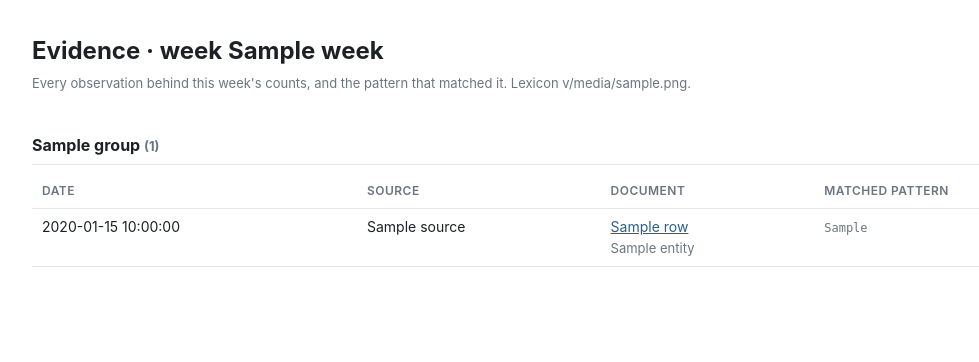
After one commit to KD1960/Supply-Chain-Innovation-Observatory, a Python web app: template observatory/templates/evidence.html.j2 in a window 1280 px wide. The commit adds this page. Shown: the top 362 px of the page, without its empty margins (68-1047 px from the left). Run offline with Jinja, Linux system fonts and the light colour scheme; the template is opened without the code that fills it: most values are stand-ins (such as "Sample title", 1, 10 or a date in 2020).

Commit message:
feat: evidence drill-down page linked from the dashboard

```diff
--- a/observatory/templates/dashboard.html.j2
+++ b/observatory/templates/dashboard.html.j2
@@ -53,7 +53,7 @@
     <tbody>
     {% for mover in movers %}
       <tr>
-        <td>{{ mover.name }}</td>
+        <td><a href="evidence.html#{{ mover.tech_id }}">{{ mover.name }}</a></td>
         <td>{{ mover.family }}</td>
         <td class="num {{ 'up' if mover.momentum > 0 else 'down' }}">{{ '%+.2f'|format(mover.momentum) }}</td>
         <td class="num">{{ '%+.2f'|format(mover.sai) if mover.sai is not none else '—' }}</td>
@@ -100,7 +100,7 @@
   {% if warming_up %}
   <footer>
     Warming up (fewer than 12 weeks of history, no scores yet):
-    {{ warming_up|join(', ') }}
+    {% for tech in warming_up %}<a href="evidence.html#{{ tech.tech_id }}">{{ tech.name }}</a>{% if not loop.last %}, {% endif %}{% endfor %}
   </footer>
   {% endif %}
 </main>
--- /dev/null
+++ b/observatory/templates/evidence.html.j2
@@ -0,0 +1,56 @@
+<!doctype html>
+<html lang="en">
+<head>
+<meta charset="utf-8">
+<meta name="viewport" content="width=device-width, initial-scale=1">
+<title>Observatory evidence &middot; {{ week }}</title>
+<style>
+  :root { --ink: #1d2125; --muted: #6b7580; --rule: #e3e6e9; }
+  body { margin: 0; background: #fff; color: var(--ink);
+         font: 15px/1.55 -apple-system, BlinkMacSystemFont, "Segoe UI", Helvetica, Arial, sans-serif; }
+  main { max-width: 1080px; margin: 0 auto; padding: 32px 24px 96px; }
+  h1 { font-size: 24px; margin: 0 0 4px; }
+  h2 { font-size: 16px; margin: 40px 0 10px; padding-bottom: 6px;
+       border-bottom: 1px solid var(--rule); }
+  .sub { color: var(--muted); font-size: 13px; margin: 0 0 24px; }
+  table { border-collapse: collapse; width: 100%; font-size: 14px; }
+  th, td { text-align: left; padding: 7px 10px; border-bottom: 1px solid var(--rule);
+           vertical-align: top; }
+  th { font-size: 12px; text-transform: uppercase; letter-spacing: 0.04em;
+       color: var(--muted); font-weight: 600; }
+  code { font-size: 12px; color: var(--muted); }
+  .empty { color: var(--muted); font-style: italic; }
+  a { color: #2b5f8a; }
+</style>
+</head>
+<body>
+<main>
+  <h1>Evidence &middot; week {{ week }}</h1>
+  <p class="sub">Every observation behind this week's counts, and the pattern that
+     matched it. Lexicon v{{ lexicon_version }}.</p>
+
+  {% for group in groups %}
+    <h2 id="{{ group.tech_id }}">{{ group.name }} <span class="sub">({{ group.rows|length }})</span></h2>
+    <table>
+      <thead><tr><th>Date</th><th>Source</th><th>Document</th><th>Matched pattern</th></tr></thead>
+      <tbody>
+      {% for row in group.rows %}
+        <tr>
+          <td>{{ row.doc_date or '—' }}</td>
+          <td>{{ row.source }}</td>
+          <td>
+            {% if row.url %}<a href="{{ row.url }}">{{ row.title or row.doc_id }}</a>
+            {% else %}{{ row.title or row.doc_id }}{% endif %}
+            {% if row.entity %}<br><span class="sub">{{ row.entity }}</span>{% endif %}
+          </td>
+          <td><code>{{ row.matched_pattern }}</code></td>
+        </tr>
+      {% endfor %}
+      </tbody>
+    </table>
+  {% else %}
+    <p class="empty">No observations recorded for this week.</p>
+  {% endfor %}
+</main>
+</body>
+</html>
```
Also changed, not shown: observatory/render.py (+39 -3 lines), tests/test_render.py (+57 -1 lines), README.md.
